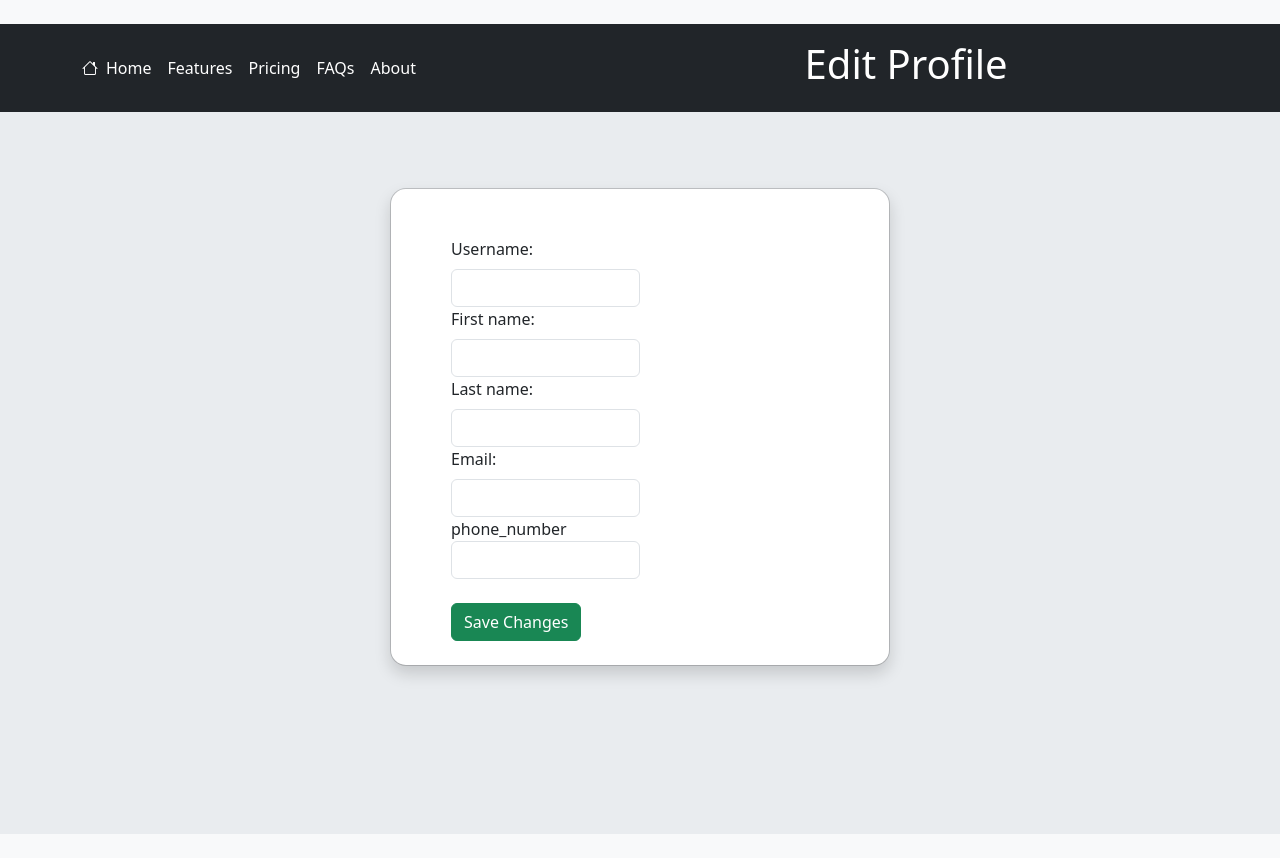
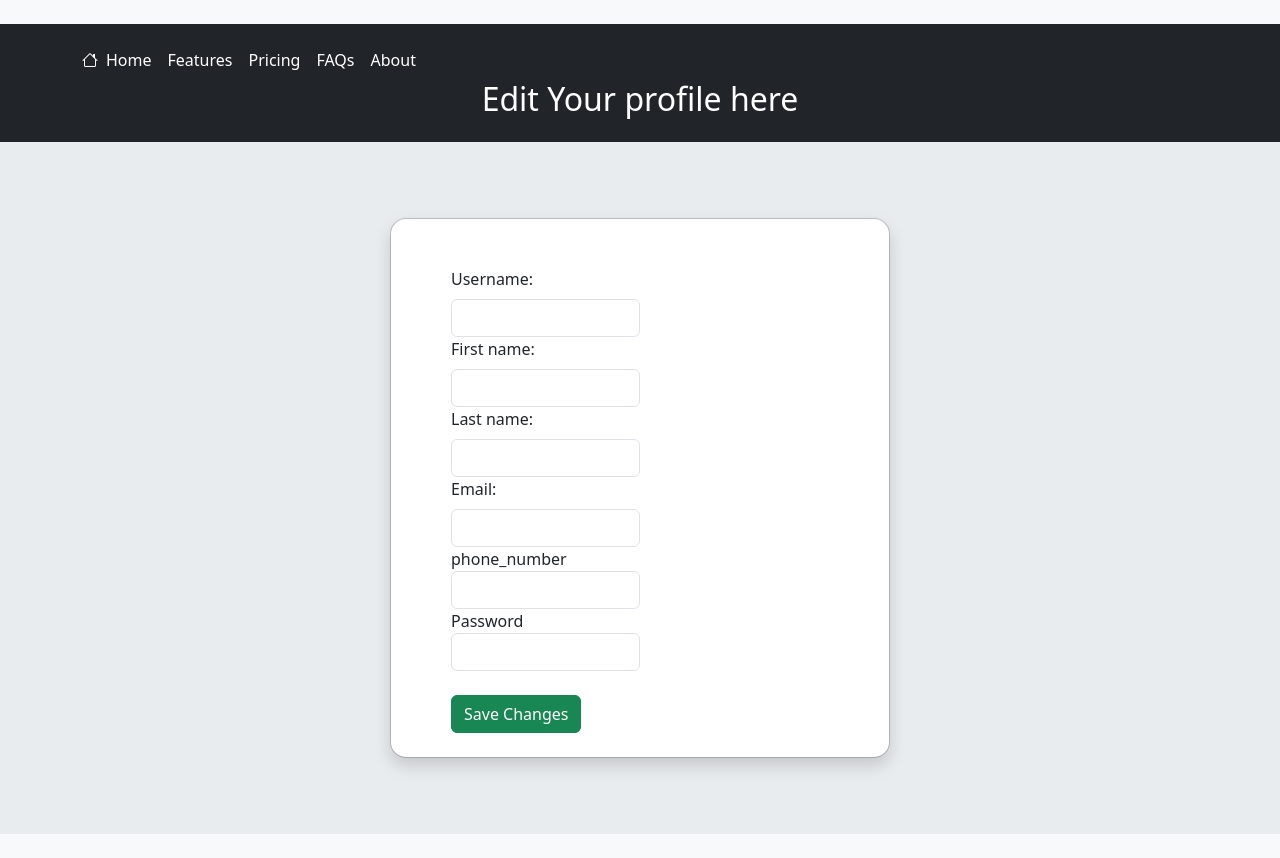
Before and after one commit to Shraddhamali2104/QuizProject2, a Flask app: template templates/profiles/edit_profile.html in a window 1280 px wide. Run offline with Flask 3, Linux system fonts and the light colour scheme; the template is opened without the code that fills it, so the values that code supplies are empty.

Commit message:
changes done in edit profile.html

```diff
--- a/templates/login_signup_section/signup.html
+++ b/templates/login_signup_section/signup.html
@@ -55,9 +55,9 @@
             <input type="password" class="form-control" name="password" id="floatingPassword" placeholder="Password">
             <label for="floatingPassword">Password</label>
 
-            <span id="passwordHelpInline" class="form-text">
+            <!-- <span id="passwordHelpInline" class="form-text">
                 Must be 8-20 characters long
-            </span>
+            </span> -->
 
         </div>
 
--- a/templates/profiles/edit_profile.html
+++ b/templates/profiles/edit_profile.html
@@ -7,8 +7,9 @@
 {% block left_content %}
 
 {% block header%}
-<div class="text-center" style="display: block; margin-left: auto; margin-right: auto;">
-    <h1>Edit Profile</h1>
+<div class="container text-center" >
+    <h2>Edit Your profile here<h2>
+
 </div>
 
 {% endblock%}
@@ -48,6 +49,10 @@
             <label for="phone_number" class="phone_number">phone_number</label>
             <input type="text" class="form-control" id="phone_number" placeholder="" value="" required="" fdprocessedid="m5hn">
 
+            <label for="password" class="password">Password</label>
+            <input type="text" class="form-control" id="password" placeholder="" value="" required="" fdprocessedid="m5hn">
+
+
 
           </div>
           <br>
--- a/templates/student/view_test_history.html
+++ b/templates/student/view_test_history.html
@@ -4,7 +4,7 @@
 
 {% block header %}
 <div class="container text-center" >
-  <h2>your previous test history <h2>
+  <h2>Your previous test history <h2>
 </div>
 {%endblock%}
 
```
